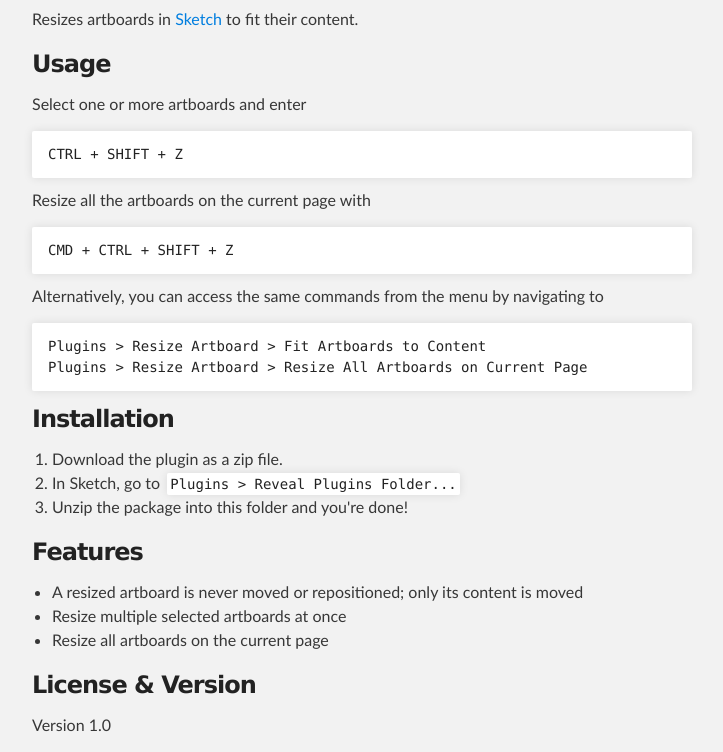
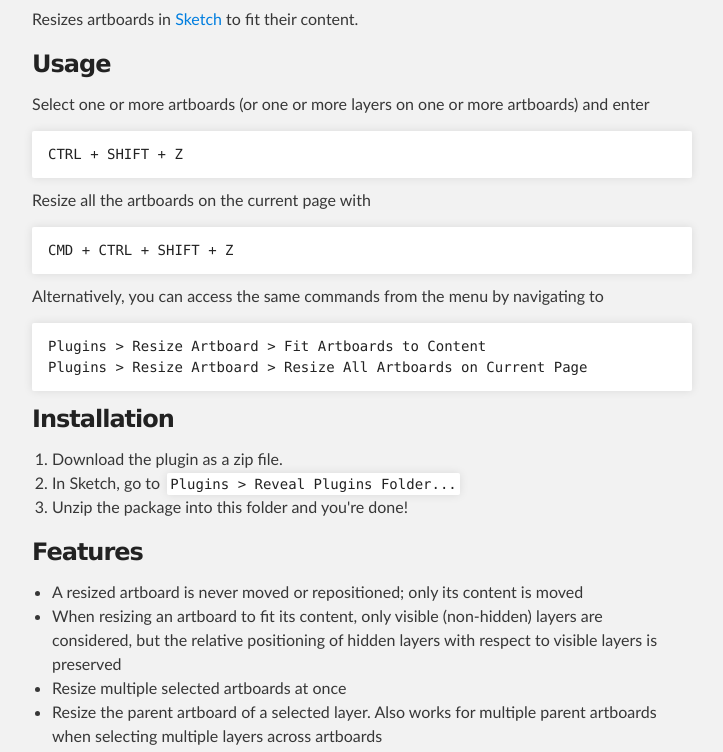
Before and after one commit to zhifengkoh/resize_artboard, a plain HTML site: page index.html in a window 1280 px wide. Shown: the part 321-1073 px from the top of the page, without its empty margins (288-1011 px from the left). Drawn offline with Linux system fonts and the light colour scheme.

```diff
--- a/index.html
+++ b/index.html
@@ -39,7 +39,7 @@
 <h3>
 <a id="usage" class="anchor" href="#usage" aria-hidden="true"><span class="octicon octicon-link"></span></a>Usage</h3>
 
-<p>Select one or more artboards and enter</p>
+<p>Select one or more artboards (or one or more layers on one or more artboards) and enter</p>
 
 <pre><code>CTRL + SHIFT + Z
 </code></pre>
@@ -70,14 +70,16 @@ Plugins &gt; Resize Artboard &gt; Resize All Artboards on Current Page
 
 <ul>
 <li>A resized artboard is never moved or repositioned; only its content is moved</li>
+<li>When resizing an artboard to fit its content, only visible (non-hidden) layers are considered, but the relative positioning of hidden layers with respect to visible layers is preserved</li>
 <li>Resize multiple selected artboards at once</li>
+<li>Resize the parent artboard of a selected layer. Also works for multiple parent artboards when selecting multiple layers across artboards</li>
 <li>Resize all artboards on the current page</li>
 </ul>
 
 <h3>
 <a id="license--version" class="anchor" href="#license--version" aria-hidden="true"><span class="octicon octicon-link"></span></a>License &amp; Version</h3>
 
-<p>Version 1.0</p>
+<p>Version 1.1.0</p>
 
 <p>MIT License</p>
       </section>
```
Also changed, not shown: params.json (+1 -1 lines).
